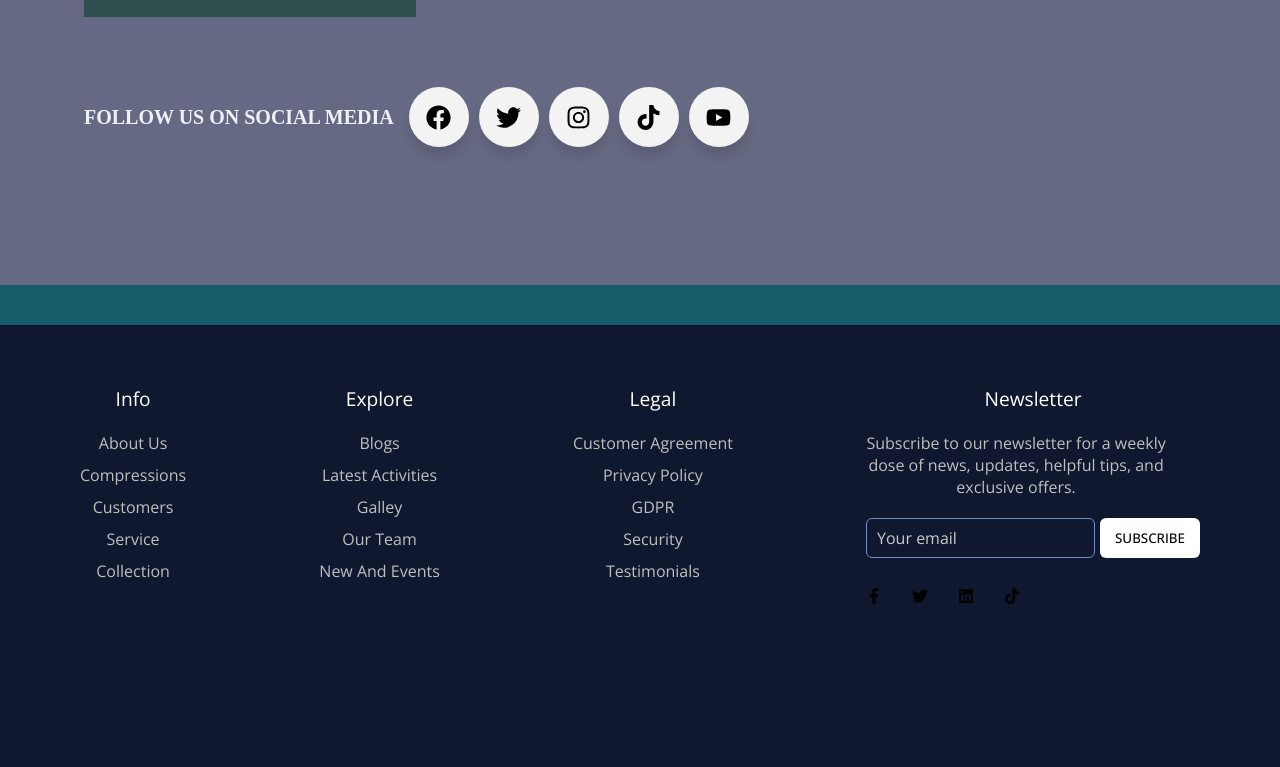
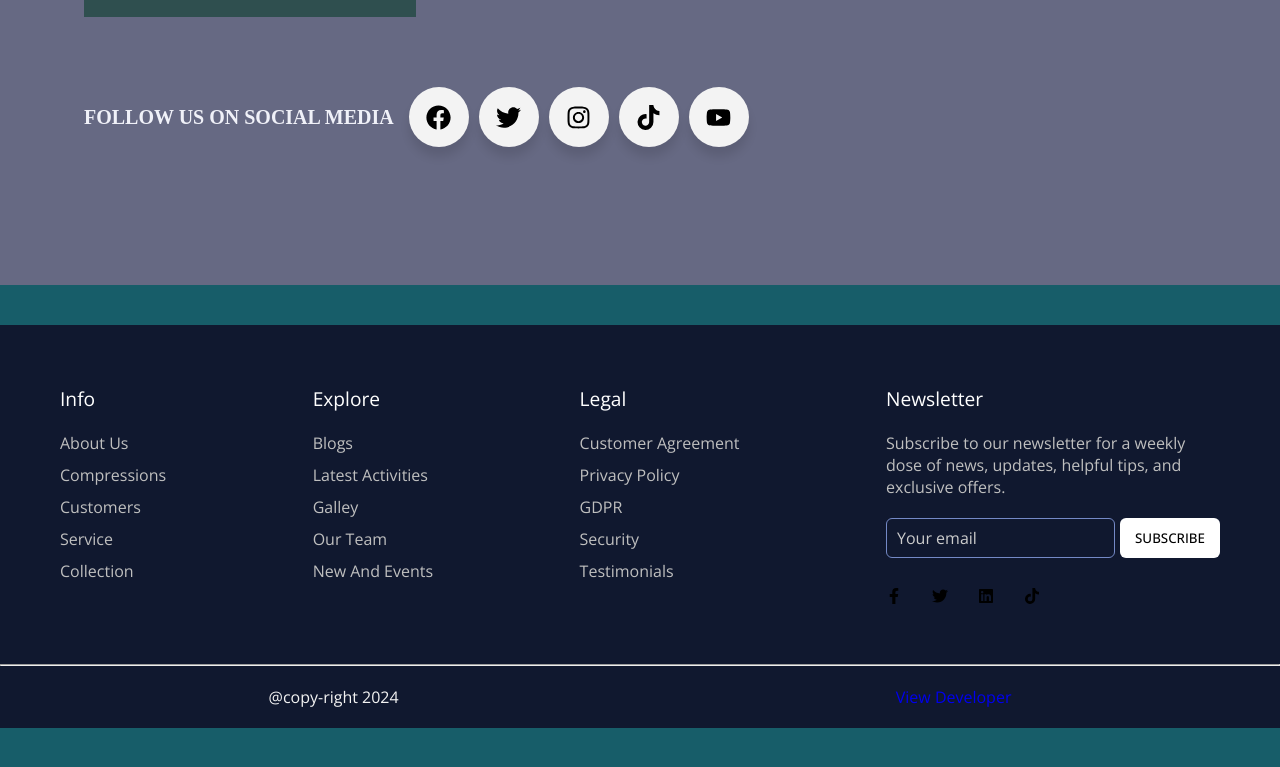
Before and after one commit to nyambogahezron/eddie_clean_services_app, a React (Vite) app: page / in a window 1280 px wide. Shown: the part 6152-6919 px from the top of the page. After the commit the page ends 6880 px from the top, so only its background shows below. Built offline with nearby package versions, Linux system fonts and the light colour scheme.

Commit message:
add footer

```diff
--- a/src/components/Footer.jsx
+++ b/src/components/Footer.jsx
@@ -1,8 +1,9 @@
-import { FaFacebookF, FaTwitter, FaLinkedin,  FaTiktok } from "react-icons/fa";
+import { FaFacebookF, FaTwitter, FaLinkedin, FaTiktok } from "react-icons/fa";
+import { Link } from "react-router-dom";
 const Footer = () => {
   return (
-    <section className='footer'>
-      <div className='container'>
+    <footer>
+      <div className='wrapper'>
         <div className='footer-row'>
           <div className='footer-col'>
             <h4>Info</h4>
@@ -65,7 +66,6 @@ const Footer = () => {
               <li>
                 <a href='#'>Testimonials</a>
               </li>
-
             </ul>
           </div>
 
@@ -88,7 +88,15 @@ const Footer = () => {
           </div>
         </div>
       </div>
-    </section>
+      <hr/>
+      <div className='powered-by'>
+        <span>@copy-right 2024</span>
+        <span>
+          {" "}
+          <Link to='#'>view developer </Link>
+        </span>
+      </div>
+    </footer>
   );
 };
 
--- a/src/index.css
+++ b/src/index.css
@@ -296,7 +296,7 @@ section {
     font-size: 1.5rem;
   }
 
-  .links {
+  .navbar .links {
     position: fixed;
     left: -100%;
     top: 75px;
@@ -1073,13 +1073,13 @@ display: block;
 -------------- FOOTER SECTION -------------------
 *************/
 
-.footer {
+footer {
   position: relative;
   width: 100%;
   background: #10182f;
 }
 
-.footer .footer-row {
+footer .footer-row {
   display: flex;
   flex-wrap: wrap;
   justify-content: space-between;
@@ -1168,8 +1168,24 @@ display: block;
   color: #fff;
 }
 
+.powered-by{
+  padding: 20px;
+  display: flex;
+  align-items: center;
+  justify-content: space-around;
+}
+
+.powered-by span:nth-child(1){
+  color: #f3f3f3;
+}
+
+.powered-by span:nth-child(2){
+  text-transform: capitalize;
+}
+
+
 @media (max-width: 768px) {
-  .footer {
+  footer {
     position: relative;
     bottom: 0;
     left: 0;
@@ -1178,7 +1194,7 @@ display: block;
     border-radius: 0;
   }
 
-  .footer .footer-row {
+  footer .footer-row {
     padding: 20px;
     gap: 1rem;
   }
```
